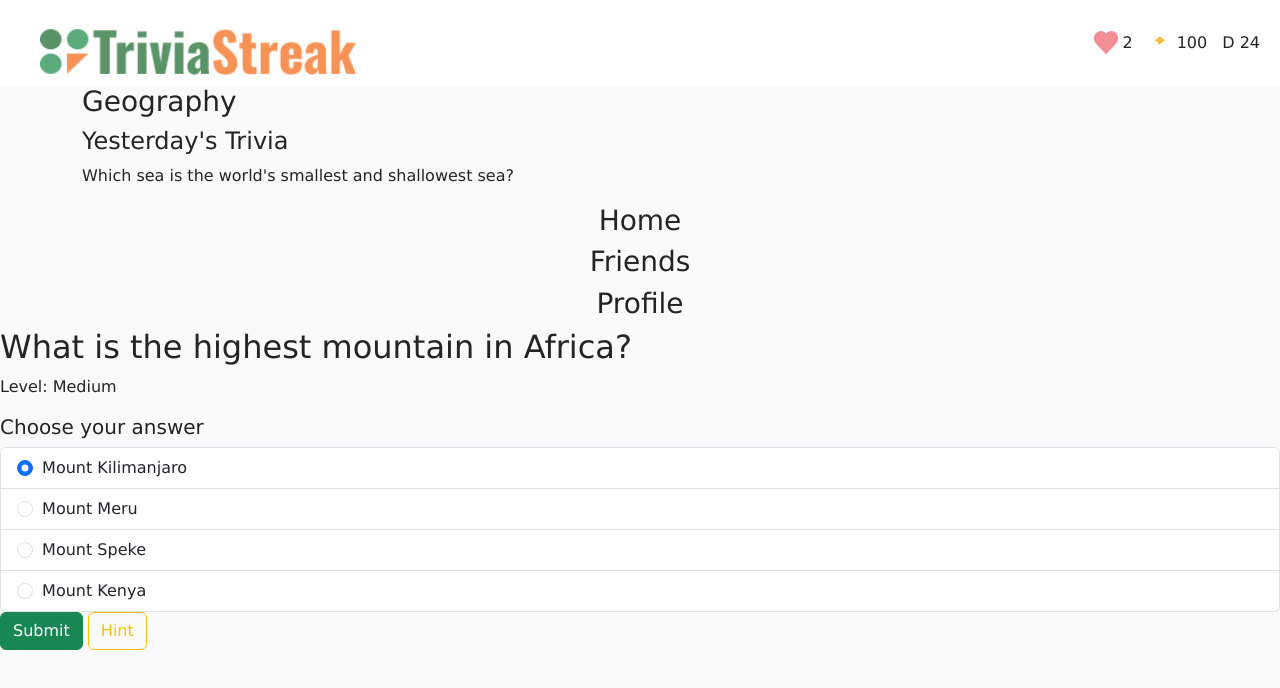
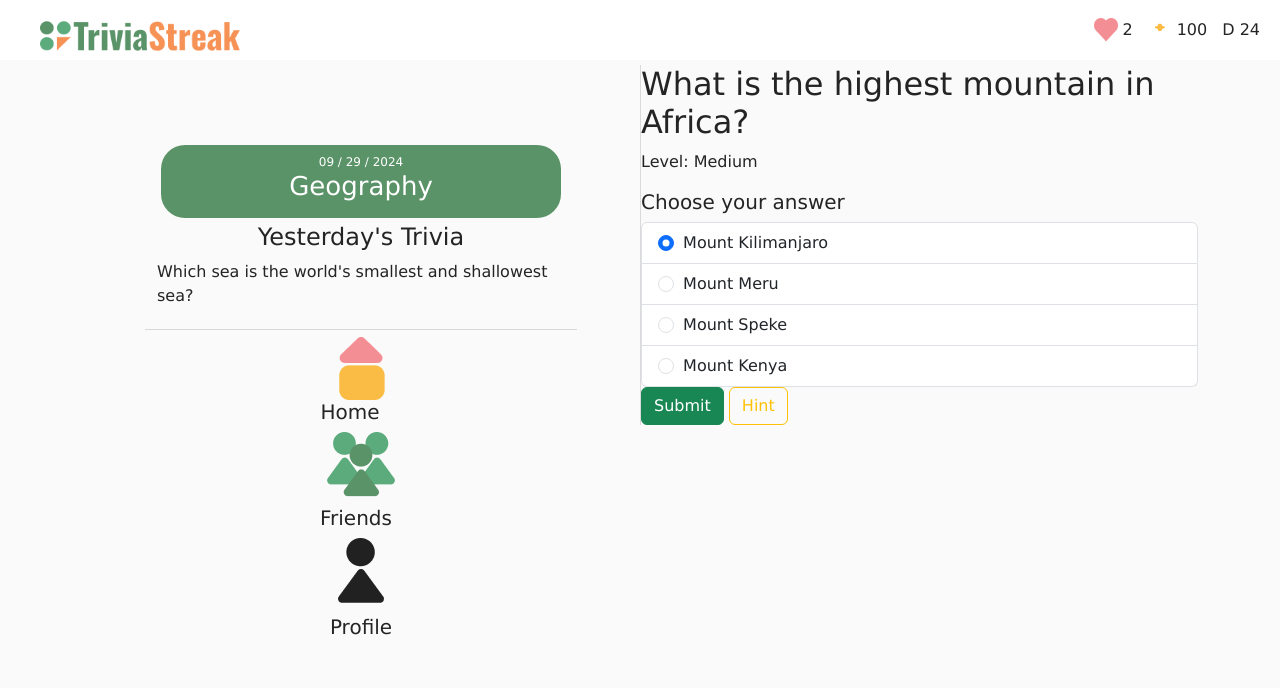
Before and after one commit to YevgeniaMinchuk/mi349-final, a plain HTML site: page index.html in a window 1280 px wide. Drawn offline with nearby package versions, Linux system fonts and the light colour scheme.

Commit message:
Edit sidebar navigation layout and style

```diff
--- a/index.html
+++ b/index.html
@@ -25,10 +25,14 @@
             </li>
         </ul>
     </header>
+    <div class="container text-center">
+      <div class="row align-items-start">
+        <div class="col">
           <section class="sidebar">
               <div class="container text-left">
                   <div class="row row-cols-1">
-              <div class="col">
+                    <div id="topic" class="col">
+                      <p>09 / 29 / 2024</p>
                       <h3>Geography</h3>
                     </div>
                     <div class="col">
@@ -37,19 +41,28 @@
                     </div>
                   </div>
                 </div>
-          <div class="container text-center">
+                <img class="line" src="/images/SmallLine.png">
+                <div id="menu" class="container text-center">
                   <div class="row row-cols-1">
-              <div class="col">
+                    <div id="menu-items" class="col">
+                      <div>
+                        <img class="icon" src="/images/HomeIcon.png">
                         <h3>Home</h3>
                       </div>
-              <div class="col">
+                      <div>
+                        <img id="menu-items" class="icon" src="/images/FriendsIcon.png">
                         <h3>Friends</h3>
+                      </div>
+                      <div>
+                        <img id="menu-items" class="icon" src="/images/ProfileIcon.png">
                         <h3>Profile</h3>
                       </div>
                     </div>
                   </div>
-
+                </div>
           </section>
+        </div>
+          <div class="col">
             <main>
               <section class="trivia">
                   <h2>What is the highest mountain in Africa?</h2>
@@ -78,6 +91,9 @@
                     <button type="button" class="btn btn-outline-warning">Hint</button>
               </section>
           </main>
+        </div>
+      </div>
+    </div>
 
     <script src="https://cdn.jsdelivr.net/npm/bootstrap@5.3.3/dist/js/bootstrap.bundle.min.js" integrity="sha384-YvpcrYf0tY3lHB60NNkmXc5s9fDVZLESaAA55NDzOxhy9GkcIdslK1eN7N6jIeHz" crossorigin="anonymous"></script>
 </body>
--- a/style.css
+++ b/style.css
@@ -16,11 +16,12 @@ header {
     padding: 10px 20px;
     box-sizing: border-box;
     background-color: #FFFF;
+    height: 60px;
 }
 
 .logo {
     padding: 0 20px;
-    width: 30%;
+    width: 250px;
 }
 
 .logo-text {
@@ -51,3 +52,67 @@ header {
 .nav-item p {
     margin: 0;
 }
+
+/** The navigation menu section */
+
+.sidebar {
+    display: flex;
+    flex-direction: column;
+    margin-top: 5em;
+}
+
+.sidebar .row, .col {
+    display: flex;
+    align-items: center;
+    flex-direction: column;
+}
+
+#menu .col h3 {
+    font-size: 20px;
+}
+
+.container {
+    display: flex;
+    justify-content: center;
+}
+
+.row {
+    width: 100%;
+}
+
+#menu-items {
+    display: flex;
+    flex-direction: column;
+    align-items: center;
+}
+
+.container .row .col {
+    text-align: left;
+    padding: 5px 0;
+}
+
+#topic {
+    background-color: #5A9367;
+    border-radius: 1.5em;
+    color: white;
+    padding: 0.5em 2em;
+    width: 400px;
+}
+
+#topic h3 {
+    font-size: 26px;
+    text-align: left;
+}
+
+#topic p {
+    font-size: 12px;
+    margin-bottom: 0;
+}
+
+/** The main trivia section */
+
+.trivia {
+    border-left: 1px solid #dadada;
+    height: 60%;
+    left: 100%;
+}
```
Also changed, not shown: images/SmallLine.png (added). Lines whose indentation alone changed are shown as unchanged.
